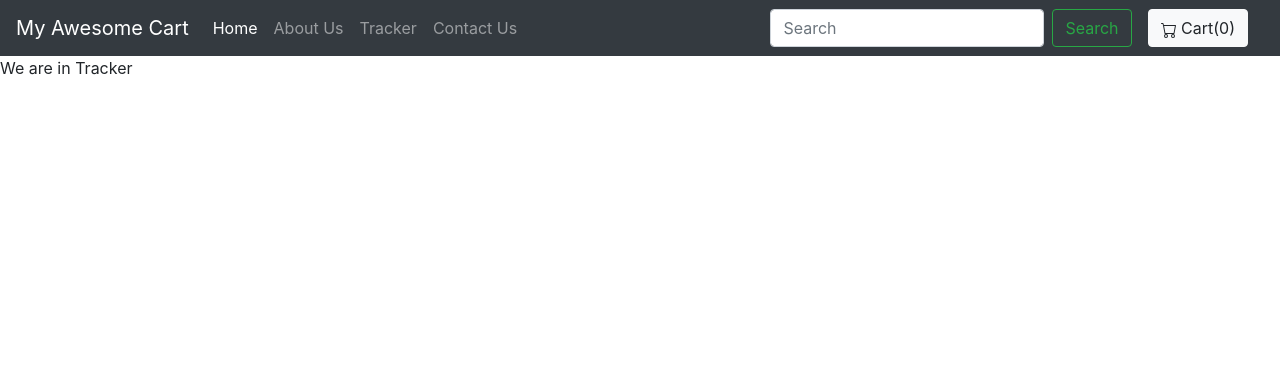
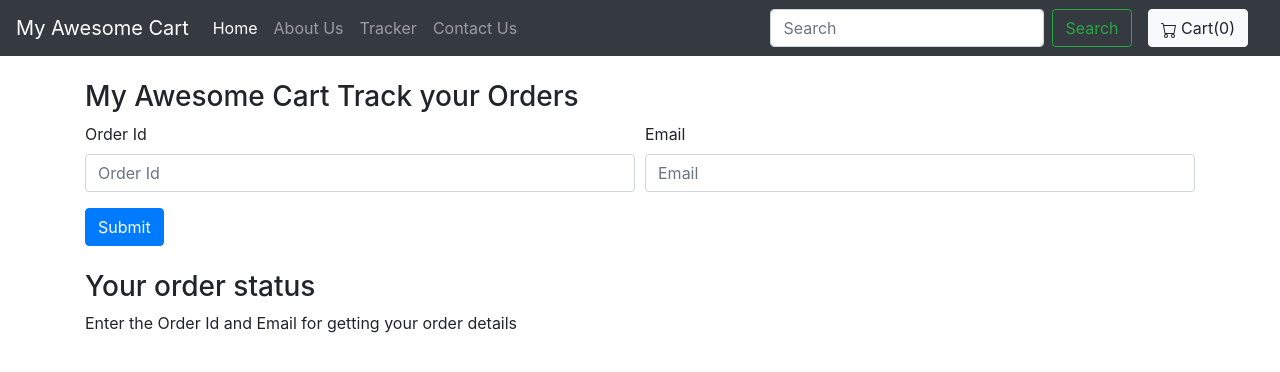
Before and after one commit to omdodmani251/E-Commerce-site-Django-, a Django app: page /shop/tracker in a window 1280 px wide. Shown: the top 372 px of the page. Run offline with Django 4.2, Linux system fonts and the light colour scheme; some libraries are stand-ins or nearby versions.

Commit message:
Track order feature

```diff
--- a/shop/admin.py
+++ b/shop/admin.py
@@ -1,6 +1,8 @@
 from django.contrib import admin
 
 # Register your models here.
-from . models import Product,Feedback
+from . models import Product,Feedback,Order,Order_tracker
 admin.site.register(Product)
 admin.site.register(Feedback)
+admin.site.register(Order)
+admin.site.register(Order_tracker)
--- a/shop/templates/shop/basic.html
+++ b/shop/templates/shop/basic.html
@@ -54,7 +54,7 @@
 
 {%block body%} {%endblock%}
 
-<script src="https://code.jquery.com/jquery-3.3.1.slim.min.js" integrity="sha384-q8i/X+965DzO0rT7abK41JStQIAqVgRVzpbzo5smXKp4YfRvH+8abtTE1Pi6jizo" crossorigin="anonymous"></script>
+<script src="https://code.jquery.com/jquery-3.7.0.js" integrity="sha256-JlqSTELeR4TLqP0OG9dxM7yDPqX1ox/HfgiSLBj8+kM=" crossorigin="anonymous"></script>
 <script src="https://cdnjs.cloudflare.com/ajax/libs/popper.js/1.14.6/umd/popper.min.js" integrity="sha384-wHAiFfRlMFy6i5SRaxvfOCifBUQy1xHdJ/yoi7FRNXMRBu5WHdZYu1hA6ZOblgut" crossorigin="anonymous"></script>
 <script src="https://stackpath.bootstrapcdn.com/bootstrap/4.2.1/js/bootstrap.min.js" integrity="sha384-B0UglyR+jN6CkvvICOB2joaf5I4l3gm9GU6Hc1og6Ls7i6U/mkkaduKaBhlAXv9k" crossorigin="anonymous"></script>
 
--- a/shop/templates/shop/tracker.html
+++ b/shop/templates/shop/tracker.html
@@ -1,3 +1,88 @@
 {% extends 'shop/basic.html' %}
-{%block title%} Shop : Tracker {%endblock%}
-{%block body%} We are in Tracker{%endblock%}
+{%block title%} Shop : Checkout {%endblock%}
+{%block body%}
+<div class="container">
+
+	<div class="my-4">
+		<h3>My Awesome Cart Track your Orders </h3>
+		<form id='trackerform'> {%csrf_token%}
+			<div class="form-row">
+			<div class="form-group col-md-6">
+      <label for="name">Order Id</label>
+      <input type="name" class="form-control" id="orderid" name="orderid" placeholder="Order Id">
+    </div>
+    <div class="form-group col-md-6">
+      <label for="email">Email</label>
+      <input type="email" class="form-control" id="email" name='email' placeholder="Email">
+    </div>
+    </div>
+    <button type="submit" class="btn btn-primary">Submit</button>
+		</form>
+
+ </div>
+
+ <div class="my-4">
+   <h3>Your order status</h3>
+
+   <ul class="list-group" id='items-list'>
+   	Enter the Order Id and Email for getting your order details
+   </ul>
+
+</div>
+
+</div>
+
+{%endblock%}
+
+{%block js%}
+<script type="text/javascript">
+
+
+$('#trackerform').submit( function(event){
+$('#items-list').empty()
+
+var formdata={
+'orderid':$('input[name=orderid]').val(),
+'email':$('input[name=email]').val(),
+'csrfmiddlewaretoken':$('input[name=csrfmiddlewaretoken]').val()
+}
+
+
+$.ajax({
+url : '/shop/tracker',
+type: 'POST',
+data : formdata,
+encode : true
+}).done(function (data){
+
+	$('#orderid').val('');
+	$('#email').val('');
+	updates=JSON.parse(data);
+	if(updates.length>0){
+		let date;
+for(var i=0;i<updates.length;i++){
+	date=new Date(updates[i]['time']);
+
+$('#items-list').append(
+`<li class="list-group-item d-flex justify-content-between align-items-center">
+      ${updates[i]['text']}
+      <span class="badge badge-primary badge-pill">${date.toLocaleString('en-US', { dateStyle: 'long' })}</span>
+      </li>`
+	);
+};
+}
+else{
+mystr=`<li class="list-group-item d-flex justify-content-between align-items-center">
+     Sorry! You have wrong order id or email. Please check and Enter again
+      </li>`
+      $('#items-list').append(mystr);
+}
+})
+event.preventDefault();
+
+})
+
+</script>
+
+
+{%endblock%}
--- a/shop/views.py
+++ b/shop/views.py
@@ -1,8 +1,8 @@
 from django.shortcuts import render
 from django.http import HttpResponse
-from .models import Product,Feedback
+from .models import Product, Feedback, Order, Order_tracker
 from math import ceil
-
+import json
 
 # Create your views here.
 def index(request):
@@ -28,22 +28,43 @@ def about(request):
 
 
 def contact(request):
-    post=False
+    post = False
     if request.method == 'POST':
-        name=request.POST.get('name')
-        email=request.POST.get('email')
-        phone=request.POST.get('phone')
-        desc=request.POST.get('desc')
-        obj=Feedback(name=name,email=email,phone=phone,desc=desc)
+        name = request.POST.get('name', '')
+        email = request.POST.get('email', '')
+        phone = request.POST.get('phone', 0)
+        desc = request.POST.get('desc', '')
+        obj = Feedback(name=name, email=email, phone=phone, desc=desc)
         # print(name,email,phone,desc)
         obj.save()
-        post=True
+        post = True
 
-    params={'post':post}
-    return render(request, 'shop/contact.html',params)
+    params = {'post': post}
+    return render(request, 'shop/contact.html', params)
 
 
 def tracker(request):
+    if request.method == 'POST':
+        order_id = request.POST.get('orderid', '')
+        email = request.POST.get('email', '')
+        try:
+            order = Order.objects.filter(ord_id=order_id, email=email)
+
+            if (len(order) > 0):
+                # print('yes len > 0')
+                updates = Order_tracker.objects.filter(order_id=order_id)
+                # print(updates)
+                update = []
+                for i in updates:
+                    update.append({'text': i.track_desc, 'time': i.timestamp})
+                    response = json.dumps(update, default=str)
+
+                return HttpResponse(response)
+            else:
+                return HttpResponse('{}')
+        except Exception as e:
+            return HttpResponse('{}')
+
     return render(request, 'shop/tracker.html')
 
 
@@ -60,4 +81,21 @@ def productView(request, myid):
 
 
 def checkout(request):
+    if request.method == 'POST':
+        # print('yes',request.POST.get('items_info'))
+        items_info = request.POST.get('items_info', '')
+        name = request.POST.get('name', '')
+        email = request.POST.get('email', '')
+        address1 = request.POST.get('address1', '')
+        address2 = request.POST.get('address2', '')
+        city = request.POST.get('city', '')
+        state = request.POST.get('state', '')
+        zip_code = request.POST.get('zip_code', '')
+        phone = request.POST.get('phone', '')
+        order = Order(items_info=items_info, name=name, email=email, address1=address1, address2=address2, city=city,
+                      state=state, zip_code=zip_code, phone=phone)
+        order.save()
+        tracker = Order_tracker(order_id=order.ord_id, track_desc='Your has been placed')
+        tracker.save()
+        return render(request, 'shop/checkout.html', {'placed': True, 'id': order.ord_id})
     return render(request, 'shop/checkout.html')
```
Also changed, not shown: shop/models.py (+22 -0 lines), shop/templates/shop/checkout.html (+33 -15 lines), db.sqlite3, shop/migrations/0005_order.py (added), shop/migrations/0006_order_tracker.py (added).
